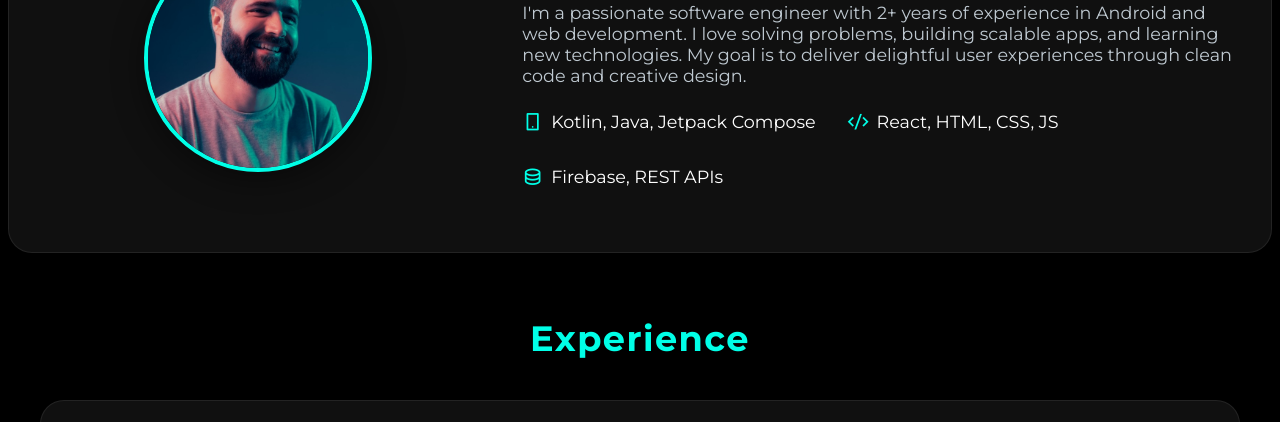
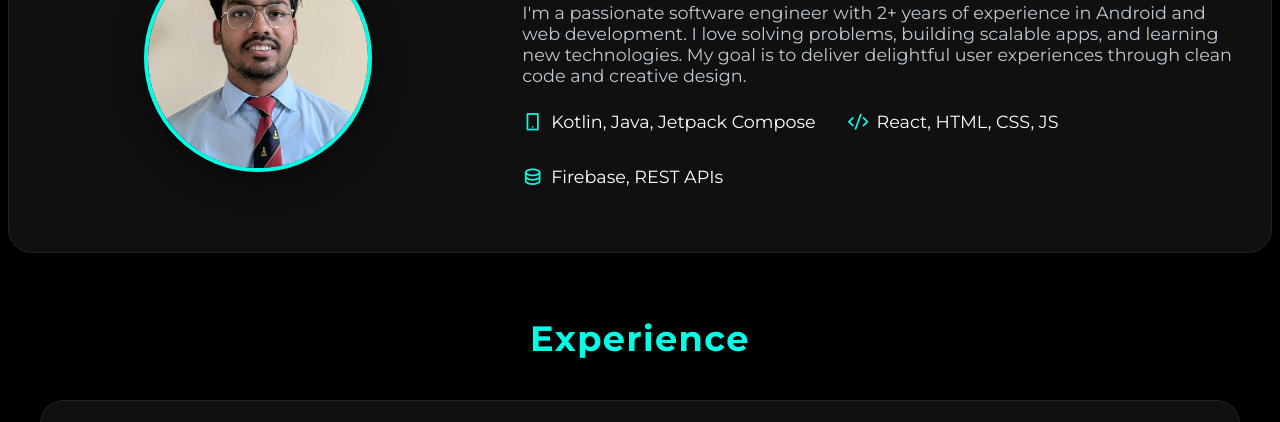
Before and after one commit to DebugWithAryan/MyPortfolio, a plain HTML site: page index.html in a window 1280 px wide. Shown: the part 583-1005 px from the top of the page. Drawn offline with nearby package versions, Linux system fonts and the light colour scheme.

Commit message:
ProfilePic Changed

```diff
--- a/index.html
+++ b/index.html
@@ -54,7 +54,7 @@
       <section class="about glassmorph" id="about">
         <div class="container about-content">
           <div class="about-img">
-            <img src="assets/about.jpg" alt="About Aryan" />
+            <img src="assets/MyPic.jpg" alt="About Aryan" />
           </div>
           <div class="about-text">
             <h2>About Me</h2>
```
Also changed, not shown: assets/MyPic.jpg (added).
